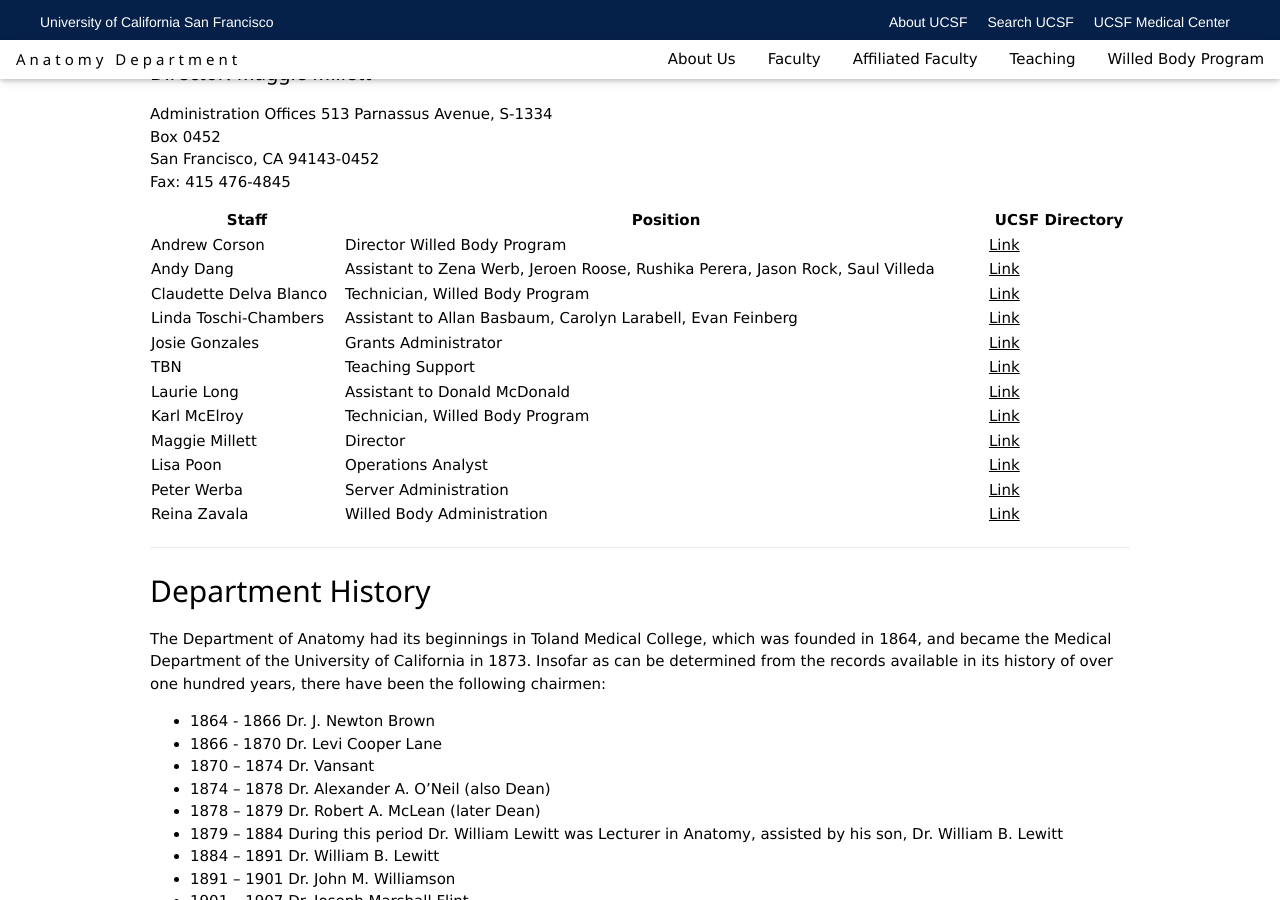
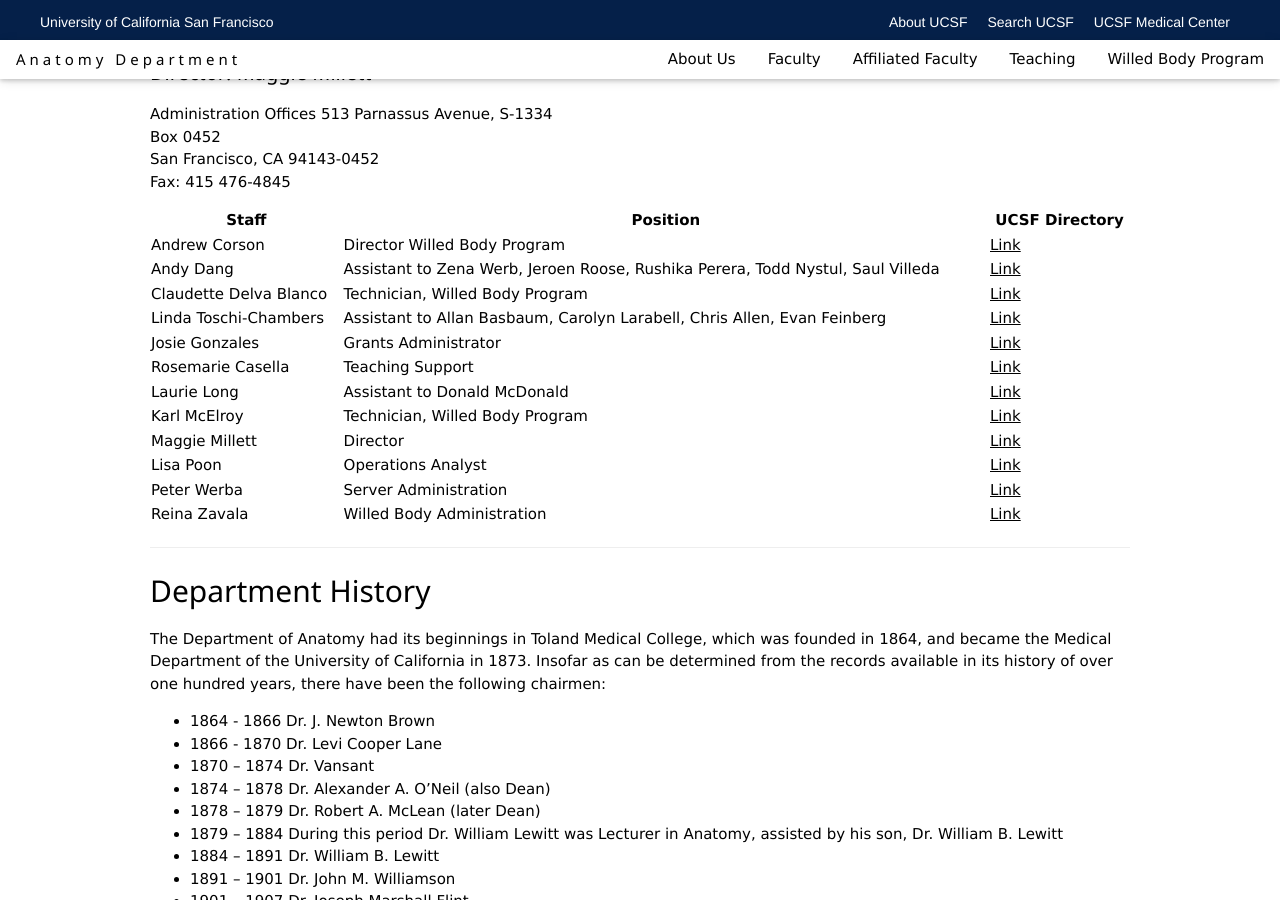
Before and after one commit to UCSF-Anatomy/anat-jekyll-2017, a Jekyll site: the page built from about.md, in a window 1280 px wide and 900 px high, scrolled down 703 px. Built offline with Jekyll 4.4.1, drawn with Linux system fonts in a browser that asks for light colours; nearby versions of some CDN libraries.

Commit message:
change
to about

```diff
--- a/about.md
+++ b/about.md
@@ -19,11 +19,11 @@ Fax: 415 476-4845
 Staff          | Position                       | UCSF Directory
 -------------  | ----------------------------   | -----------
 Andrew Corson  | Director Willed Body Program| [Link](https://directory.ucsf.edu/people/search/id/2478)
-Andy Dang  | Assistant to Zena Werb, Jeroen Roose, Rushika Perera, Jason Rock, Saul Villeda| [Link](https://directory.ucsf.edu/people/search/id/3943)
+Andy Dang  | Assistant to Zena Werb, Jeroen Roose, Rushika Perera, Todd Nystul, Saul Villeda| [Link](https://directory.ucsf.edu/people/search/id/3943)
 Claudette Delva Blanco	| Technician, Willed Body Program | [Link](https://directory.ucsf.edu/people/search/id/131433)
-Linda Toschi-Chambers	|	Assistant to Allan Basbaum, Carolyn Larabell, Evan Feinberg | [Link](https://directory.ucsf.edu/people/search/id/129954)
+Linda Toschi-Chambers	|	Assistant to Allan Basbaum, Carolyn Larabell, Chris Allen, Evan Feinberg | [Link](https://directory.ucsf.edu/people/search/id/129954)
 Josie Gonzales	   | Grants Administrator		|     [Link](https://directory.ucsf.edu/people/search/id/42963)
-TBN	|	Teaching Support	|	[Link](https://directory.ucsf.edu)
+Rosemarie Casella	|	Teaching Support	|	[Link](https://directory.ucsf.edu/people/search/id/7955)
 Laurie Long   |  Assistant to Donald McDonald | [Link](https://directory.ucsf.edu/people/search/id/134)
 Karl McElroy  | Technician, Willed Body Program | [Link](https://directory.ucsf.edu/people/search/id/46086)
 Maggie Millett | Director	| [Link](https://directory.ucsf.edu/people/search/id/56271)
```
